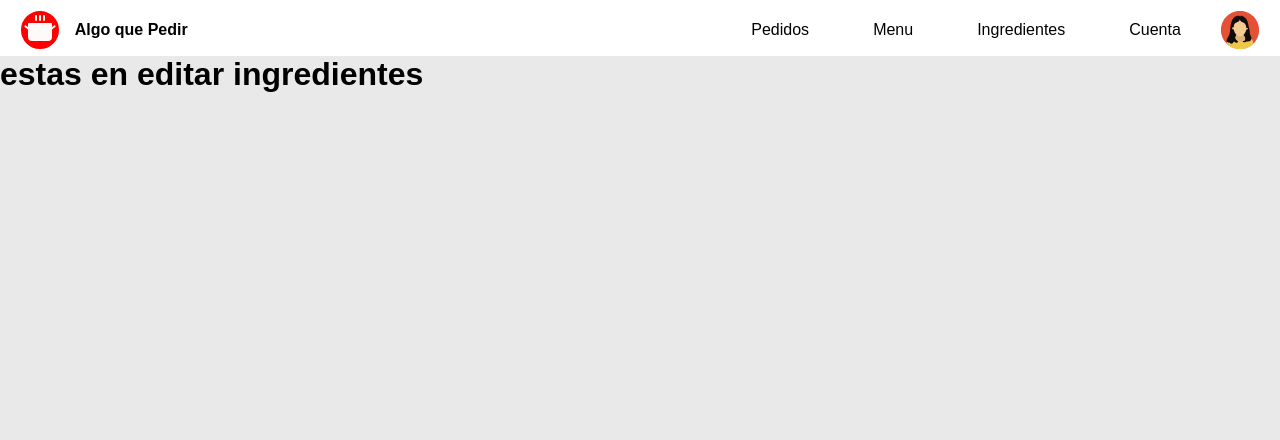
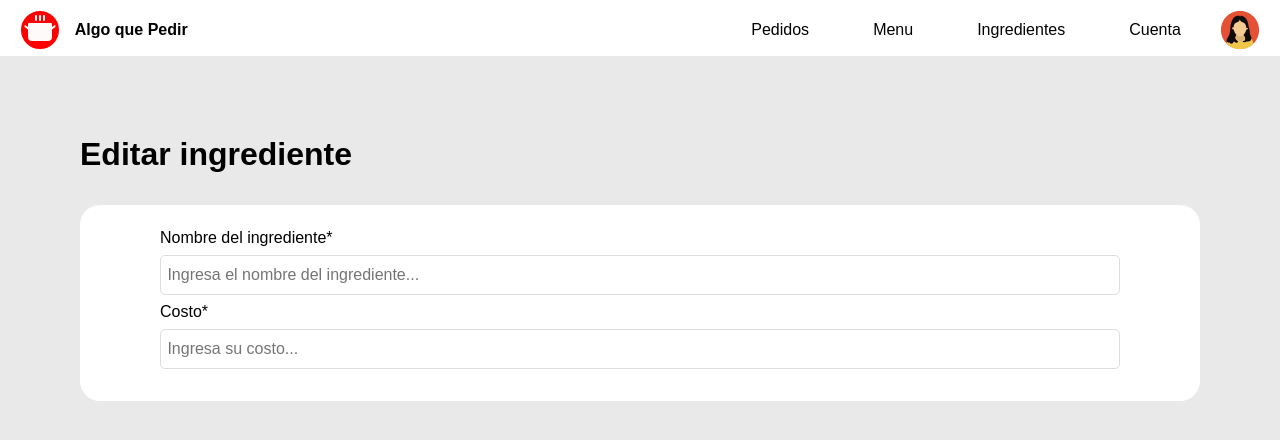
Before and after one commit to joanavarro23/svelte-algo-que-pedir, a SvelteKit app: page /editar-ingrediente in a window 1280 px wide. Shown: the top 440 px of the page. Built offline with nearby package versions, Linux system fonts and the light colour scheme; a web font is replaced by a local one.

Commit message:
Agrego css y primeros inputs de editar-ingrediente

```diff
--- a/src/routes/(app)/editar-ingrediente/+page.svelte
+++ b/src/routes/(app)/editar-ingrediente/+page.svelte
@@ -1 +1,31 @@
-<h1>estas en editar ingredientes</h1>
+<script>
+  import './editar-ingrediente.css'
+  import Input from '$lib/components/generales/input/input.svelte'
+</script>
+
+<main class="vista-edicion-ingrediente main-vista">
+  <!-- Contenedor de toda la vista -->
+  <h1 class="titulo-edicion">Editar ingrediente</h1>
+  <section class="container-edicion contenedor-general">
+    <!-- Contenedor de los campos de edicion ingrediente -->
+    <article class="item-input-edicion">
+      <form>
+        <Input
+          nombre="Nombre del ingrediente*"
+          type="text"
+          id="nombre-ingrediente"
+          placeholder="Ingresa el nombre del ingrediente..."
+          required={true}
+        />
+
+        <Input
+          nombre="Costo*"
+          type="number"
+          id="costo-ingrediente"
+          placeholder="Ingresa su costo..."
+          required={true}
+        />
+      </form>
+    </article>
+  </section>
+</main>
--- a/src/routes/(app)/editar-ingrediente/editar-ingrediente.css
+++ b/src/routes/(app)/editar-ingrediente/editar-ingrediente.css
@@ -0,0 +1,91 @@
+/* Vista Mobile */
+.vista-edicion-ingrediente {
+    display: flex;
+    flex-direction: column;
+    justify-content: center;
+    margin: 5rem 2rem;
+}
+
+.titulo-edicion {
+    align-self: flex-start;
+    color: var(--color-texto-primario);
+}
+
+/* Container de todos los inputs de edicion ingrediente */
+.container-edicion {
+    margin: 2rem 0;
+    padding: 1.5rem;
+}
+
+/* Espaciado y alineamiento de c/input dentro del container */
+.item-input-edicion {
+    margin-bottom: 1rem;
+    display: flex;
+    flex-direction: column;
+}
+
+.container-edicion input,
+.container-edicion select {
+    height: 2.5rem;
+    padding: 0.1rem 0.4rem;
+}
+
+/* Espaciado entre contenedor toggle e inputs de arriba */
+.origen-toggle {
+    margin-top: 2rem;
+}
+
+/* Espaciado entre laberl Origen animal y toggle */
+.origen-toggle .slider {
+    margin-left: 1rem;
+}
+
+.container-botones-edicion {
+    display: flex;
+    justify-content: space-between;
+    gap: 1rem;
+}
+
+.container-botones-edicion > button {
+    padding: 0.3rem 0.3rem;
+}
+
+
+/* Vista Tablet */
+@media (min-width: 401px) and (max-width: 769px) {
+    .vista-edicion-ingrediente{
+        margin: 5rem 4rem;
+    }
+
+    .container-edicion {
+        padding: 1rem 3rem;
+    }
+
+    .container-botones-edicion {
+        justify-content: flex-end;
+    }
+
+    .container-botones-edicion > button {
+        padding: 0.5rem 1rem;
+    }
+}
+
+
+/* Vista Desktop */
+@media (min-width: 770px) {
+    .vista-edicion-ingrediente{
+        margin: 5rem 5rem;
+    }
+
+    .container-edicion {
+        padding: 1rem 5rem;
+    }
+
+    .container-botones-edicion {
+        justify-content: flex-end;
+    }
+
+    .container-botones-edicion > button {
+        padding: 0.5rem 1rem;
+    }
+}
```
